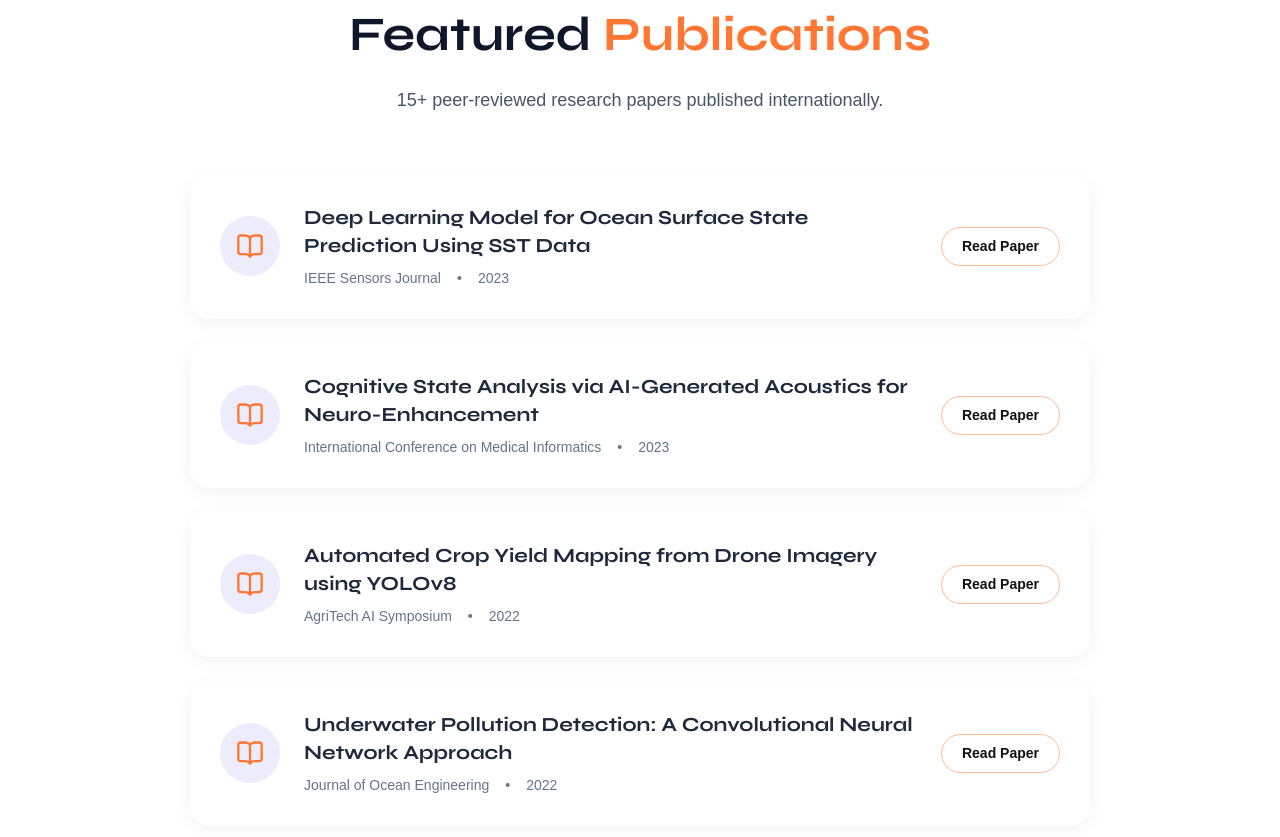
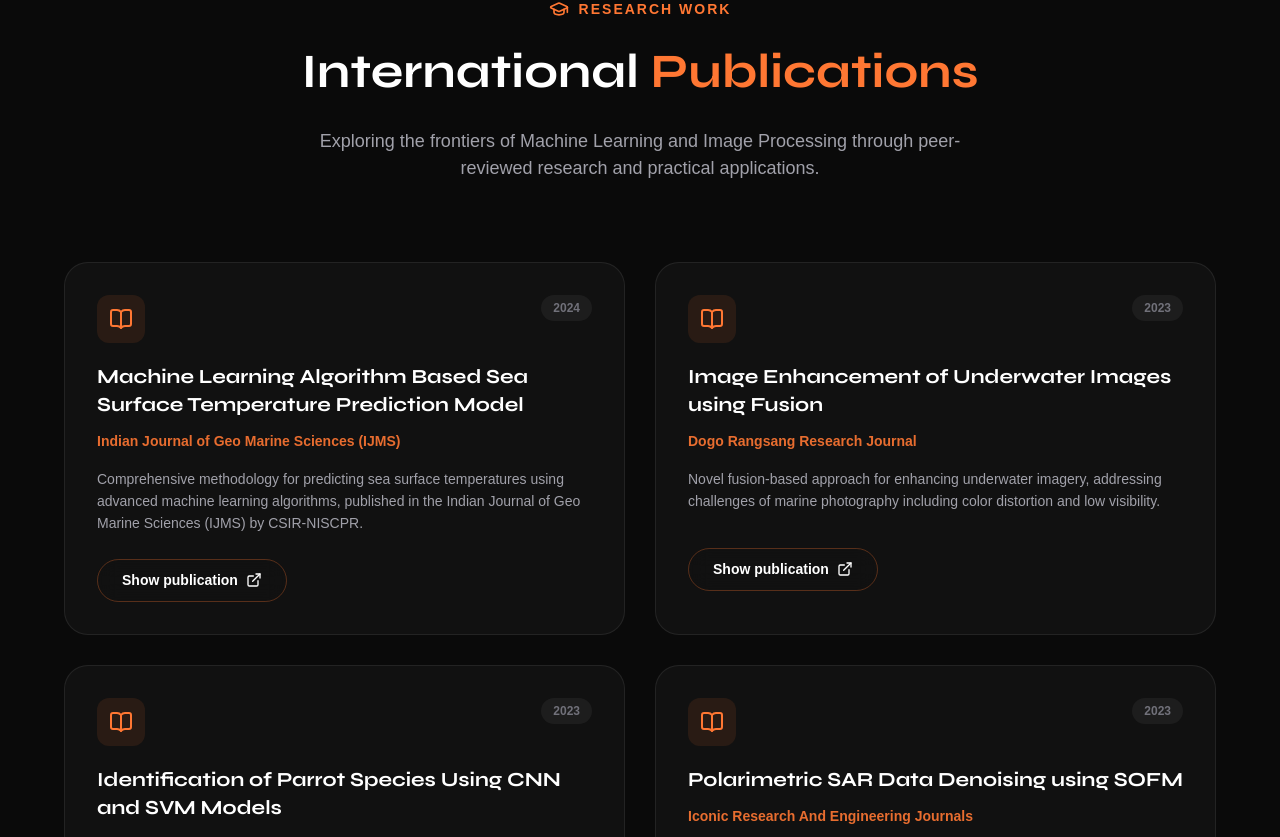
Before and after one commit to Codewithjainam7/AKP, a React (Vite) app: page / in a window 1280 px wide. Shown: the part 5743-6580 px from the top of the page. Built offline with nearby package versions, Linux system fonts and the light colour scheme.

Commit message:
Restore full Research/Publications section with all 7 papers, dark theme, and motion animations

```diff
--- a/src/App.jsx
+++ b/src/App.jsx
@@ -9,6 +9,7 @@ import Patents from './components/Patents';
 import SkillsMarquee from './components/SkillsMarquee';
 import Publications from './components/Publications';
 import Footer from './components/Footer';
+
 
 import gsap from 'gsap';
 import { ScrollTrigger } from 'gsap/ScrollTrigger';
@@ -41,6 +42,7 @@ function App() {
   return (
     <div className="app-container">
 
+
       <Navbar />
       <main>
         <Hero />
--- a/src/components/Publications.jsx
+++ b/src/components/Publications.jsx
@@ -1,92 +1,245 @@
 import React from 'react';
-import { BookOpen } from 'lucide-react';
+import { motion } from 'framer-motion';
+import { BookOpen, ExternalLink, GraduationCap } from 'lucide-react';
 
 const PUBLICATIONS = [
   {
-    title: 'Deep Learning Model for Ocean Surface State Prediction Using SST Data',
-    conf: 'IEEE Sensors Journal',
-    year: '2023'
+    title: 'Machine Learning Algorithm Based Sea Surface Temperature Prediction Model',
+    journal: 'Indian Journal of Geo Marine Sciences (IJMS)',
+    date: '2024',
+    link: 'https://nopr.niscpr.res.in/handle/123456789/63129',
+    description: 'Comprehensive methodology for predicting sea surface temperatures using advanced machine learning algorithms, published in the Indian Journal of Geo Marine Sciences (IJMS) by CSIR-NISCPR.'
   },
   {
-    title: 'Cognitive State Analysis via AI-Generated Acoustics for Neuro-Enhancement',
-    conf: 'International Conference on Medical Informatics',
-    year: '2023'
+    title: 'Image Enhancement of Underwater Images using Fusion',
+    journal: 'Dogo Rangsang Research Journal',
+    date: '2023',
+    link: 'https://www.dfrjournal.com/index.php/dfr/article/view/47',
+    description: 'Novel fusion-based approach for enhancing underwater imagery, addressing challenges of marine photography including color distortion and low visibility.'
   },
   {
-    title: 'Automated Crop Yield Mapping from Drone Imagery using YOLOv8',
-    conf: 'AgriTech AI Symposium',
-    year: '2022'
+    title: 'Identification of Parrot Species Using CNN and SVM Models',
+    journal: 'Iconic Research And Engineering Journals',
+    date: '2023',
+    link: 'https://www.irejournals.com/formatedpaper/1705257.pdf',
+    description: 'Comparative analysis of CNN and SVM for accuracy assessment in parrot species recognition, with CNN achieving a superior accuracy of 95%.'
   },
   {
-    title: 'Underwater Pollution Detection: A Convolutional Neural Network Approach',
-    conf: 'Journal of Ocean Engineering',
-    year: '2022'
+    title: 'Polarimetric SAR Data Denoising using SOFM',
+    journal: 'Iconic Research And Engineering Journals',
+    date: '2023',
+    link: 'https://www.irejournals.com/paper-details/1705252',
+    description: 'Denoising polarimetric Synthetic Aperture Radar (SAR) data using Self-Organizing Feature Maps (SOFM) to enhance data quality for environmental monitoring.'
+  },
+  {
+    title: 'Sea Surface Temperature Prediction by Using EDA and Exponential Smoothening Algorithm',
+    journal: 'Iconic Research And Engineering Journals',
+    date: '2023',
+    link: 'https://www.irejournals.com/paper-details/1705276',
+    description: 'Integrated approach for predicting sea surface temperature combining Exploratory Data Analysis and Exponential Smoothing for strong predictive capabilities.'
+  },
+  {
+    title: 'Segregation of Marine Species using Deep Learning Techniques',
+    journal: 'International Journal of Research and Analytical Reviews (IJRAR.ORG)',
+    date: '2024',
+    link: 'https://www.ijrar.org/papers/IJRAR24A3119.pdf',
+    description: 'Utilizing CNN and KNN to evaluate and classify marine life species, aiming to develop an automated approach for aquatic biodiversity identification.'
+  },
+  {
+    title: 'T20 Cricket Score Prediction Using Machine Learning',
+    journal: 'Iconic Research And Engineering Journals',
+    date: '2023',
+    link: 'https://www.irejournals.com/formatedpaper/1705253.pdf',
+    description: 'A T20 Cricket Score Predictor using the XGBoost algorithm to forecast final scores based on various match parameters and real-time dynamics.'
   }
 ];
 
 export default function Publications() {
+  const containerVariants = {
+    hidden: { opacity: 0 },
+    visible: {
+      opacity: 1,
+      transition: {
+        staggerChildren: 0.1
+      }
+    }
+  };
+
+  const itemVariants = {
+    hidden: { y: 20, opacity: 0 },
+    visible: {
+      y: 0,
+      opacity: 1,
+      transition: {
+        type: 'spring',
+        stiffness: 100
+      }
+    }
+  };
+
   return (
-    <section id="publications" className="section-padding" style={{ backgroundColor: 'var(--bg-light)', color: '#000' }}>
+    <section id="research" className="section-padding" style={{ backgroundColor: '#0a0a0a', color: '#fff' }}>
       <div className="container">
 
-        <div style={{ textAlign: 'center', marginBottom: '60px' }} className="reveal">
-          <h2 style={{ fontSize: '48px', color: '#0f172a' }}>
-            Featured <span style={{ color: 'var(--primary)' }}>Publications</span>
+        <motion.div
+          initial={{ opacity: 0, y: -20 }}
+          whileInView={{ opacity: 1, y: 0 }}
+          viewport={{ once: true }}
+          transition={{ duration: 0.6 }}
+          style={{ textAlign: 'center', marginBottom: '80px' }}
+        >
+          <div style={{ display: 'inline-flex', alignItems: 'center', gap: '10px', color: 'var(--primary)', marginBottom: '16px', fontWeight: '600', textTransform: 'uppercase', letterSpacing: '2px', fontSize: '14px' }}>
+            <GraduationCap size={20} />
+            Research Work
+          </div>
+          <h2 style={{ fontSize: 'clamp(32px, 5vw, 48px)', color: '#fff', marginBottom: '20px' }}>
+            International <span style={{ color: 'var(--primary)' }}>Publications</span>
           </h2>
-          <p style={{ color: '#475569', fontSize: '18px', marginTop: '16px' }}>15+ peer-reviewed research papers published internationally.</p>
-        </div>
+          <p style={{ color: '#a1a1aa', fontSize: '18px', maxWidth: '700px', margin: '0 auto' }}>
+            Exploring the frontiers of Machine Learning and Image Processing through peer-reviewed research and practical applications.
+          </p>
+        </motion.div>
 
-        <div style={{ display: 'grid', gridTemplateColumns: 'minmax(0, 1fr)', gap: '24px', maxWidth: '900px', margin: '0 auto' }}>
+        <motion.div
+          variants={containerVariants}
+          initial="hidden"
+          whileInView="visible"
+          viewport={{ once: true }}
+          className="publications-grid"
+          style={{
+            display: 'grid',
+            gridTemplateColumns: 'repeat(auto-fill, minmax(380px, 1fr))',
+            gap: '30px'
+          }}
+        >
           {PUBLICATIONS.map((pub, idx) => (
-            <div key={idx} className="pub-card reveal" style={{
+            <motion.div
+              key={idx}
+              variants={itemVariants}
+              className="pub-card-modern hover-target"
+              style={{
+                backgroundColor: 'rgba(255, 255, 255, 0.03)',
+                border: '1px solid rgba(255, 255, 255, 0.08)',
+                borderRadius: '24px',
+                padding: '32px',
                 display: 'flex',
-              gap: '24px',
-              padding: '30px',
-              backgroundColor: 'var(--white)',
-              borderRadius: '20px',
-              boxShadow: '0 4px 20px rgba(0,0,0,0.05)',
-              transition: 'all 0.3s ease',
-              alignItems: 'center'
-            }}>
-
+                flexDirection: 'column',
+                justifyContent: 'space-between',
+                transition: 'all 0.4s cubic-bezier(0.4, 0, 0.2, 1)',
+                position: 'relative',
+                overflow: 'hidden'
+              }}
+            >
+              <div style={{ position: 'relative', zIndex: 2 }}>
+                <div style={{ display: 'flex', justifyContent: 'space-between', alignItems: 'flex-start', marginBottom: '20px' }}>
                   <div style={{
-                width: '60px',
-                height: '60px',
-                borderRadius: '50%',
-                backgroundColor: 'rgba(79, 70, 229, 0.1)',
+                    width: '48px',
+                    height: '48px',
+                    borderRadius: '12px',
+                    backgroundColor: 'rgba(255, 119, 51, 0.1)',
                     display: 'flex',
                     alignItems: 'center',
                     justifyContent: 'center',
-                color: 'var(--primary)',
-                flexShrink: 0
+                    color: 'var(--primary)'
                   }}>
-                <BookOpen size={28} />
+                    <BookOpen size={24} />
+                  </div>
+                  <span style={{ fontSize: '12px', color: '#71717a', fontWeight: '600', backgroundColor: 'rgba(255,255,255,0.05)', padding: '4px 12px', borderRadius: '100px' }}>
+                    {pub.date}
+                  </span>
                 </div>
 
-              <div style={{ flex: 1 }}>
-                <h3 style={{ fontSize: '20px', marginBottom: '8px', color: '#1e293b', lineHeight: '1.4' }}>{pub.title}</h3>
-                <div style={{ display: 'flex', gap: '16px', color: '#64748b', fontSize: '14px', fontWeight: '500' }}>
-                  <span>{pub.conf}</span>
-                  <span>•</span>
-                  <span>{pub.year}</span>
-                </div>
+                <h3 style={{
+                  fontSize: '20px',
+                  marginBottom: '12px',
+                  color: '#fff',
+                  lineHeight: '1.4',
+                  fontWeight: '700'
+                }}>
+                  {pub.title}
+                </h3>
+
+                <p style={{ color: 'var(--primary)', fontSize: '14px', fontWeight: '600', marginBottom: '16px', opacity: 0.9 }}>
+                  {pub.journal}
+                </p>
+
+                <p style={{
+                  color: '#a1a1aa',
+                  fontSize: '14px',
+                  lineHeight: '1.6',
+                  marginBottom: '24px',
+                  display: '-webkit-box',
+                  WebkitLineClamp: '3',
+                  WebkitBoxOrient: 'vertical',
+                  overflow: 'hidden'
+                }}>
+                  {pub.description}
+                </p>
               </div>
 
-              <button className="pill-btn-outline" style={{ padding: '8px 20px', fontSize: '14px' }}>
-                Read Paper
-              </button>
+              <a
+                href={pub.link}
+                target="_blank"
+                rel="noopener noreferrer"
+                className="pub-link pill-btn-outline"
+                style={{
+                  padding: '10px 24px',
+                  fontSize: '14px',
+                  width: 'fit-content',
+                  display: 'flex',
+                  alignItems: 'center',
+                  gap: '8px',
+                  border: '1px solid rgba(255, 119, 51, 0.3)',
+                  color: '#fff'
+                }}
+              >
+                Show publication <ExternalLink size={16} />
+              </a>
 
-            </div>
+              <div className="card-shine" />
+            </motion.div>
           ))}
-        </div>
+        </motion.div>
 
       </div>
 
       <style dangerouslySetInnerHTML={{__html: `
-        .pub-card:hover {
-          transform: translateY(-5px);
-          box-shadow: 0 12px 30px rgba(79, 70, 229, 0.15) !important;
-          border: 1px solid var(--primary);
+        .pub-card-modern:hover {
+          transform: translateY(-8px);
+          border-color: var(--primary) !important;
+          background-color: rgba(255, 119, 51, 0.05) !important;
+          box-shadow: 0 20px 40px rgba(0,0,0,0.4);
+        }
+
+        .pub-card-modern::before {
+          content: '';
+          position: absolute;
+          top: 0;
+          left: 0;
+          width: 100%;
+          height: 100%;
+          background: radial-gradient(circle at top right, rgba(255, 119, 51, 0.1), transparent 40%);
+          opacity: 0;
+          transition: opacity 0.4s ease;
+        }
+
+        .pub-card-modern:hover::before {
+          opacity: 1;
+        }
+
+        @media (max-width: 768px) {
+          .publications-grid {
+            grid-template-columns: 1fr !important;
+          }
+          .pub-card-modern {
+            padding: 24px !important;
+          }
+        }
+
+        .pub-link:hover {
+          background-color: var(--primary) !important;
+          color: #fff !important;
+          border-color: var(--primary) !important;
         }
       `}} />
     </section>
```
Also changed, not shown: src/components/Expertise.jsx (line endings or trailing spaces). Lines whose indentation alone changed are shown as unchanged.
